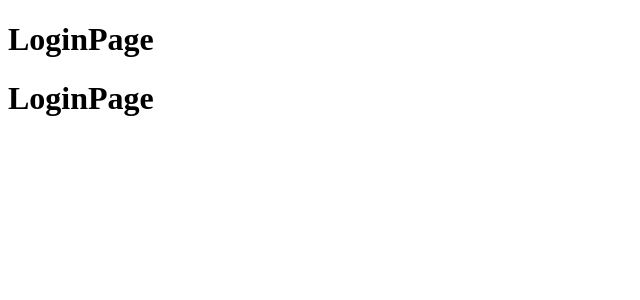
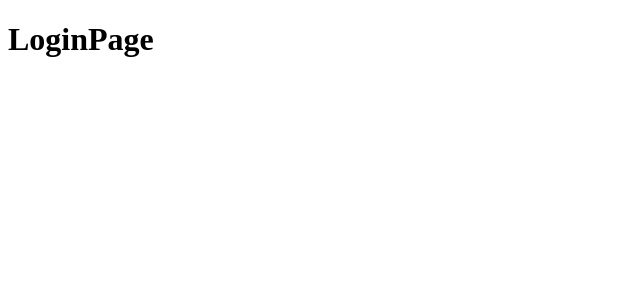
Before and after one commit to FerMusicComposer/Udemy-React-Basico, a React app: page /auth/login in a window 1280 px wide. Shown: the top 300 px of the page, without its empty margins (0-640 px from the left). Built offline with nearby package versions, Linux system fonts and the light colour scheme.

Commit message:
reverted AuthRoutes.jsx to its original state

```diff
--- a/6-JournalApp/src/auth/routes/AuthRoutes.jsx
+++ b/6-JournalApp/src/auth/routes/AuthRoutes.jsx
@@ -4,7 +4,6 @@ import { LoginPage, RegisterPage } from '../pages';
 
 export const AuthRoutes = () => {
     return (
-        <>
         <Routes>
             <Route path="login" element={<LoginPage />} />
             <Route path="register" element={<RegisterPage />} />
@@ -12,7 +11,5 @@ export const AuthRoutes = () => {
             {/* Redirect */}
             <Route path="/*" element={<Navigate to="/auth/login" />} />
         </Routes>
-            <Outlet />
-        </>
     );
 };
```
Lines whose indentation alone changed are shown as unchanged.
